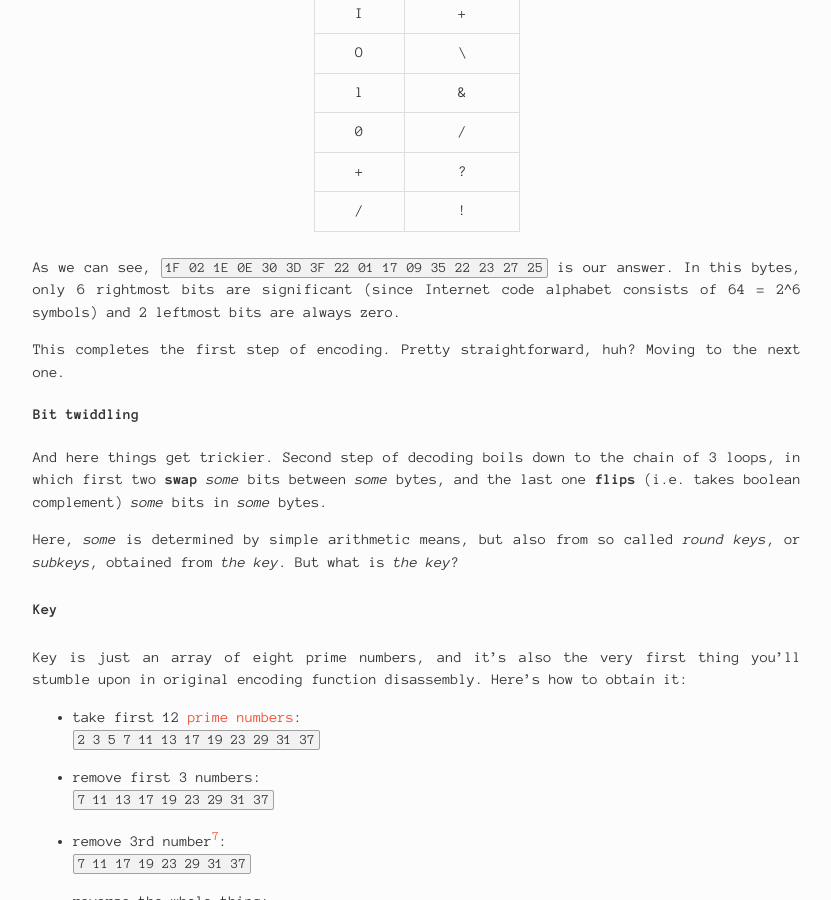
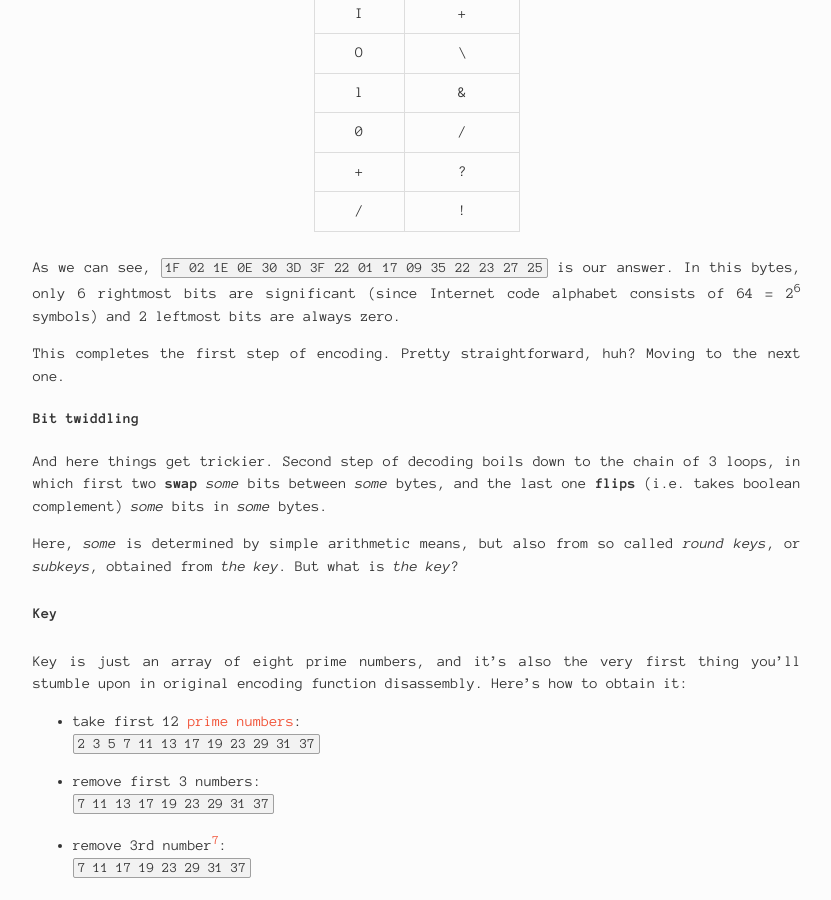
Before and after one commit to 9214/9214.github.io, a Jekyll site: the page built from _posts/2017-08-31-13.md, in a window 1280 px wide and 900 px high, scrolled down 23049 px. Shown: the whole window, without its empty margins (223-1054 px from the left). Built offline with Jekyll 4.4.1, drawn with Linux system fonts in a browser that asks for light colours; some web fonts are replaced.

Commit message:
FIX: superscripts

```diff
--- a/_posts/2017-08-31-13.md
+++ b/_posts/2017-08-31-13.md
@@ -704,7 +704,7 @@
 | + | ? |
 | / | ! |
 
-As we can see, `1F 02 1E 0E 30 3D 3F 22 01 17 09 35 22 23 27 25` is our answer. In this bytes, only 6 rightmost bits are significant (since Internet code alphabet consists of 64 = 2^6 symbols) and 2 leftmost bits are always zero.
+As we can see, `1F 02 1E 0E 30 3D 3F 22 01 17 09 35 22 23 27 25` is our answer. In this bytes, only 6 rightmost bits are significant (since Internet code alphabet consists of 64 = 2<sup>6</sup> symbols) and 2 leftmost bits are always zero.
 
 This completes the first step of encoding. Pretty straightforward, huh? Moving to the next one.
 
@@ -1028,7 +1028,7 @@
 |  **20**  | г | ю | и | й | к | & | м | н | о | п | я | р | с | т | у | в |
 |  **30**  | ш | х | ч | ж | / | 1 | 2 | 3 | 4 | 5 | 6 | 7 | 8 | 9 | ? | ! |
 
-Again, no cyrillic reading skills required (in fact you shouldn't look at letters at all). They completely messed up with slashes, `0Eh` and `34h` are identical! This means that there's no bijection between two alphabets, and for **n** `/` in Internet code there's **2^n** variants of decoding. Bloody hell!
+Again, no cyrillic reading skills required (in fact you shouldn't look at letters at all). They completely messed up with slashes, `0Eh` and `34h` are identical! This means that there's no bijection between two alphabets, and for **n** `/` in Internet code there's <b>2<sup>n</sup></b> variants of decoding. Bloody hell!
 
 Sigh, life gave us a lemon. On the one hand, I want to let users with Buka version to use decoder as easily as everyone else, but on the other hand, I don't want to create crude and ugly workarounds because of someone's mistake. What should we do?
 
```
